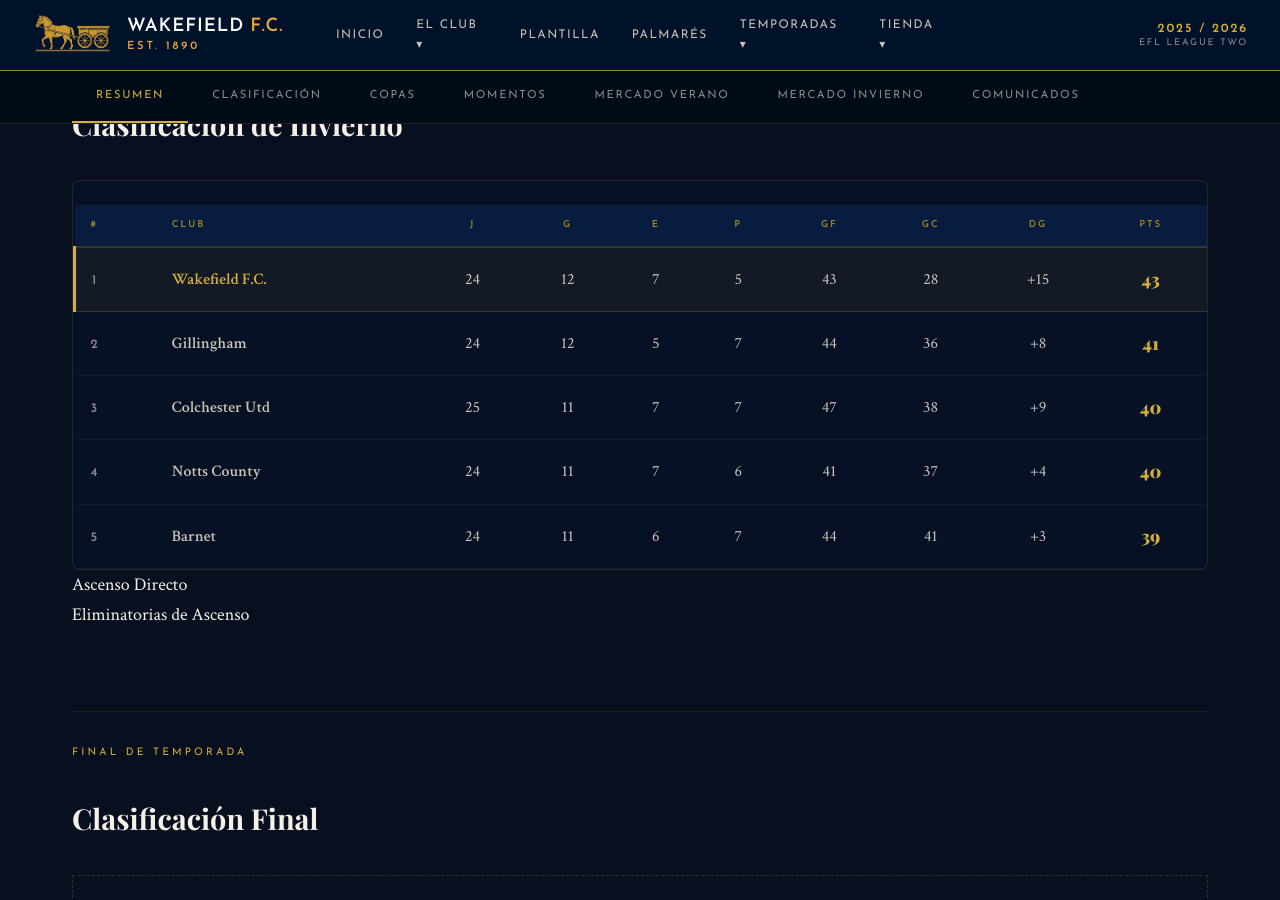
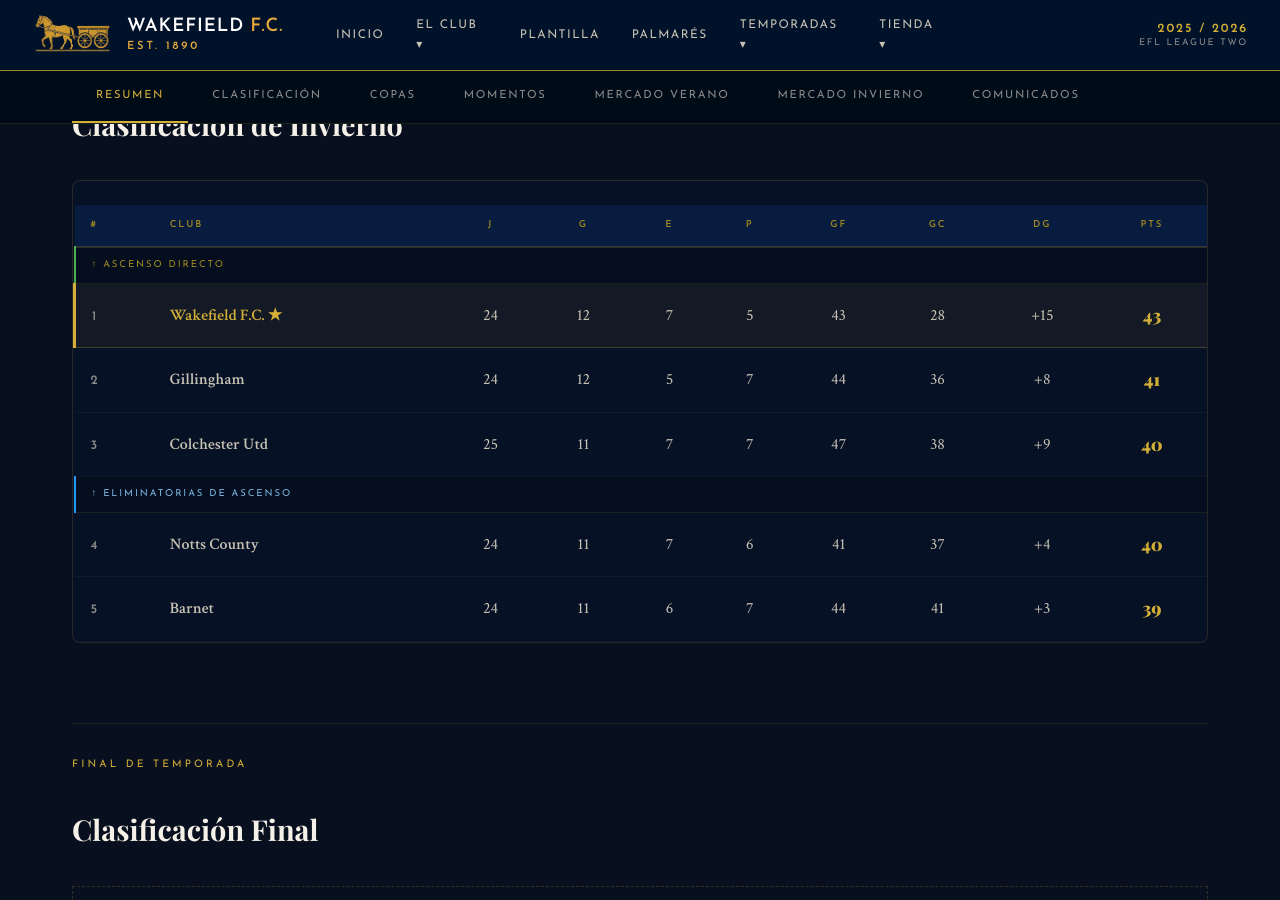
Before and after one commit to riise66/wakefieldfc, a Jekyll site: the page built from pages/temporada-2526.html, in a window 1280 px wide and 900 px high, scrolled down 1343 px. Built offline with Jekyll 4.4.1, drawn with Linux system fonts in a browser that asks for light colours; some web fonts are replaced; a style sheet for code colours, icons or effects is not loaded.

Commit message:
Update temporada-2526.html

```diff
--- a/pages/temporada-2526.html
+++ b/pages/temporada-2526.html
@@ -309,7 +309,7 @@
     </div>
   </div>
 
-  <!-- CLASIFICACIÓN INVIERNO -->
+<!-- CLASIFICACIÓN INVIERNO -->
   <div id="clasificacion-invierno" class="temp-section">
     <div class="temp-section-label">Enero 2026 · Jornada 24</div>
     <h2>Clasificación de Invierno</h2>
@@ -331,22 +331,26 @@
           </tr>
         </thead>
         <tbody>
-          <!-- Añade la clase "ascenso-directo" a los top 3 -->
-          <tr class="wakefield ascenso-directo">
+          <!-- Fila de Zona: Ascenso Directo -->
+          <tr class="zona">
+            <td colspan="10">↑ Ascenso directo</td>
+          </tr>
+
+          <tr class="wakefield">
             <td><span class="tabla-pos">1</span></td>
-            <td class="tabla-club">Wakefield F.C.</td>
+            <td class="tabla-club">Wakefield F.C. ★</td>
             <td>24</td><td>12</td><td>7</td><td>5</td>
             <td>43</td><td>28</td><td>+15</td>
             <td><span class="tabla-pts">43</span></td>
           </tr>
-          <tr class="ascenso-directo">
+          <tr>
             <td><span class="tabla-pos">2</span></td>
             <td class="tabla-club">Gillingham</td>
             <td>24</td><td>12</td><td>5</td><td>7</td>
             <td>44</td><td>36</td><td>+8</td>
             <td><span class="tabla-pts">41</span></td>
           </tr>
-          <tr class="ascenso-directo">
+          <tr>
             <td><span class="tabla-pos">3</span></td>
             <td class="tabla-club">Colchester Utd</td>
             <td>25</td><td>11</td><td>7</td><td>7</td>
@@ -354,15 +358,19 @@
             <td><span class="tabla-pts">40</span></td>
           </tr>
 
-          <!-- Añade la clase "playoffs" del 4º al 7º -->
-          <tr class="playoffs">
+          <!-- Fila de Zona: Playoffs -->
+          <tr class="zona playoff">
+            <td colspan="10">↑ Eliminatorias de ascenso</td>
+          </tr>
+
+          <tr>
             <td><span class="tabla-pos">4</span></td>
             <td class="tabla-club">Notts County</td>
             <td>24</td><td>11</td><td>7</td><td>6</td>
             <td>41</td><td>37</td><td>+4</td>
             <td><span class="tabla-pts">40</span></td>
           </tr>
-          <tr class="playoffs">
+          <tr>
             <td><span class="tabla-pos">5</span></td>
             <td class="tabla-club">Barnet</td>
             <td>24</td><td>11</td><td>6</td><td>7</td>
@@ -371,18 +379,6 @@
           </tr>
         </tbody>
       </table>
-    </div>
-
-    <!-- Leyenda visual -->
-    <div class="tabla-leyenda">
-      <div class="leyenda-item">
-        <span class="leyenda-dot dot-directo"></span>
-        Ascenso Directo
-      </div>
-      <div class="leyenda-item">
-        <span class="leyenda-dot dot-playoff"></span>
-        Eliminatorias de Ascenso
-      </div>
     </div>
   </div>
 
```
